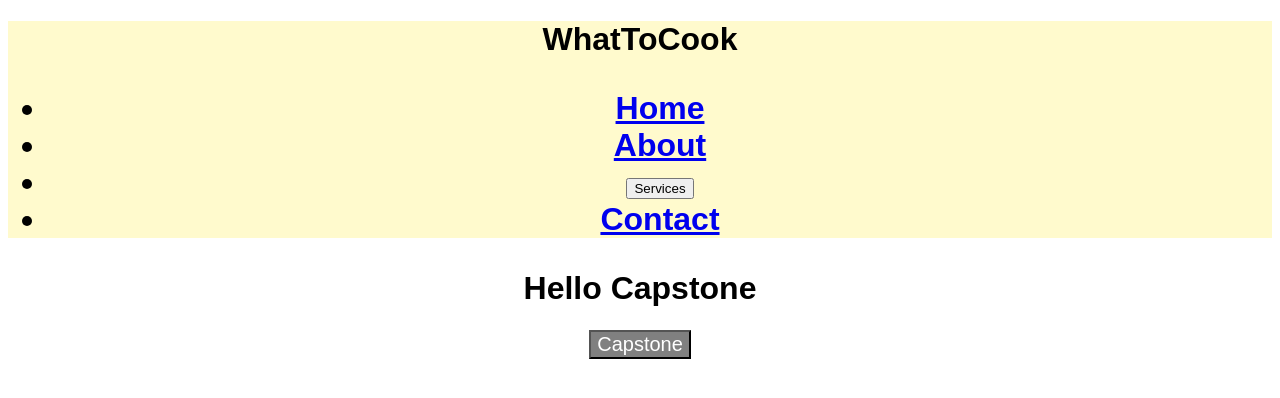
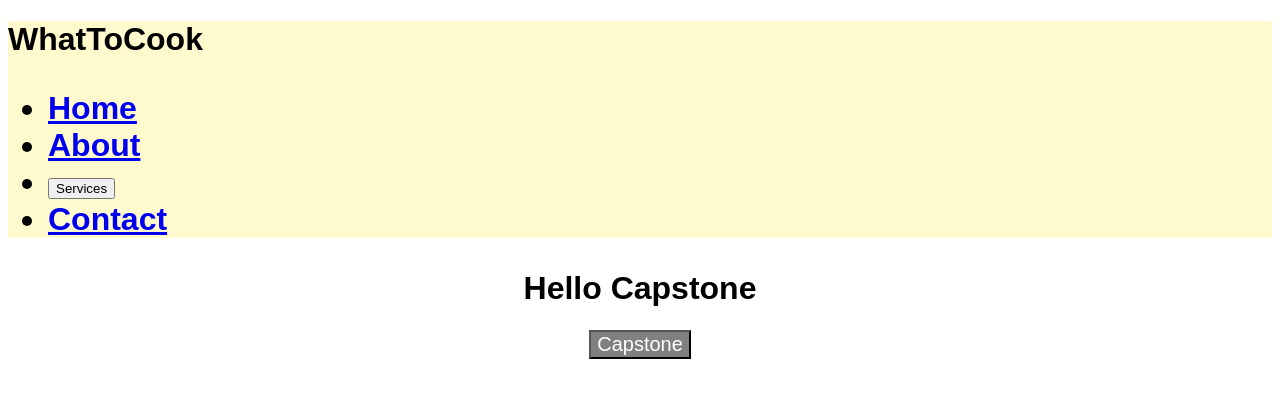
Before and after one commit to jmart2001/testing, a React (Create React App) app: page / in a window 1280 px wide. Shown: the top 398 px of the page. Built offline with nearby package versions, Linux system fonts and the light colour scheme.

Commit message:
moreStyle

```diff
--- a/src/App.js
+++ b/src/App.js
@@ -15,7 +15,7 @@ function Capstone() {
 export default function App() {
   return (
     <div className="App">
-      <h1 style={{background: 'lemonchiffon'}}><Header/></h1>
+      <h1 style={{textAlign: 'left', background: 'lemonchiffon'}}><Header/></h1>
       <h1>Hello Capstone</h1>
       <h2 style={{textAlign: 'center'}}><Capstone/></h2>
     </div>
--- a/src/Header.js
+++ b/src/Header.js
@@ -11,7 +11,7 @@ function Header() {
 
     return (
       <header className="header">
-        <div className="logo" style = {{align: 'right'}}>WhatToCook</div>
+        <div className="logo">WhatToCook</div>
         <nav className="nav">
           <ul className="nav-list">
             <li className="nav-item">
```
